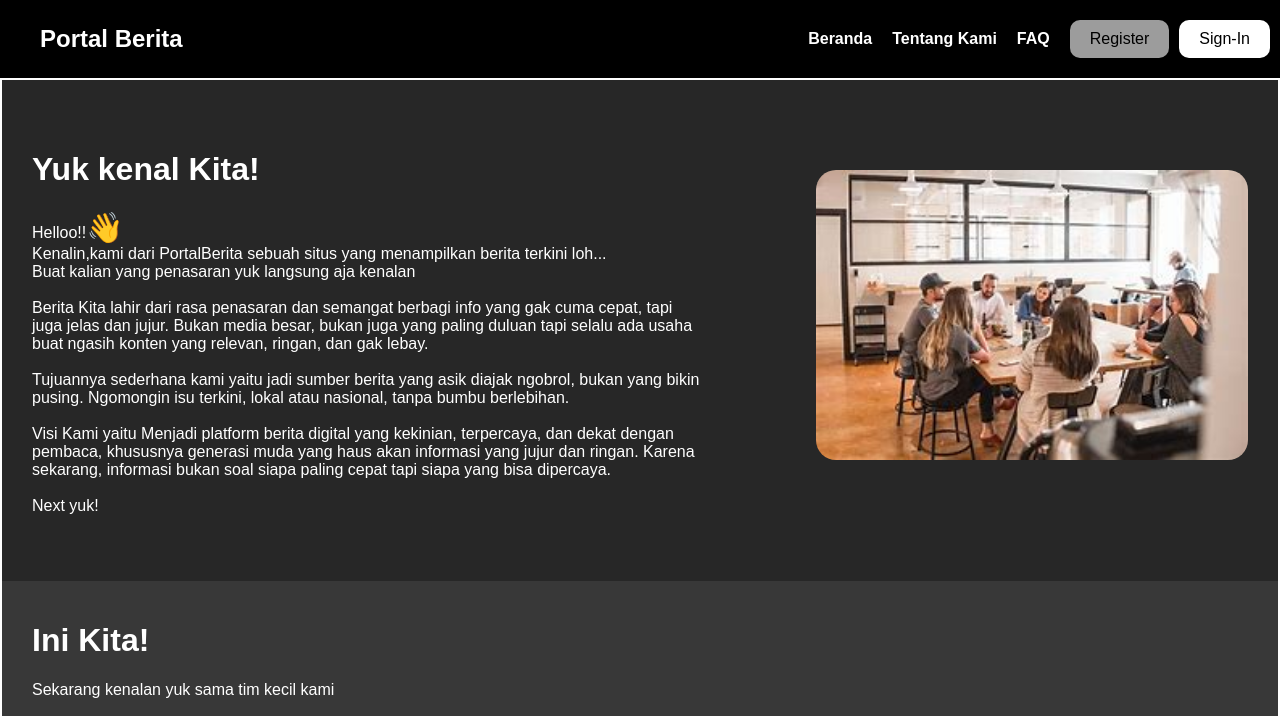
After one commit to imAbizars/portalberita_kelompok1, a PHP site: page /tentangkami.php in a window 1280 px wide. The commit adds this page. Shown: the top 716 px of the page. Run offline with PHP 8.4, Linux system fonts and the light colour scheme.

Commit message:
add_section_tentangkami

```diff
--- a/dashboard.php
+++ b/dashboard.php
@@ -2,7 +2,7 @@
 session_start();
 include 'koneksi.php';
 
-$timeout = 1800;
+$timeout = 3600;
 
 // login dan role
 if (!isset($_SESSION['user'])) {
--- a/main.css
+++ b/main.css
@@ -48,30 +48,29 @@ nav .sign-in {
   display: inline-block;
   padding: 10px 20px;
   border-radius: 10px;
-  background-color: #d35c5c;
+  background-color: #ffffff;
   text-decoration: none;
   color: black;
   transition: background-color 0.3s ease;
   margin-left: 10px;
 }
 nav .register {
+  display: inline-block;
   margin-left: 10px;
-  display: inline-block;
   padding: 10px 20px;
   border-radius: 10px;
-  background-color: rgb(0, 60, 224);
+
+  background-color: rgb(156, 156, 156);
   text-decoration: none;
   color: black;
   transition: background-color 0.3s ease;
 }
 
 nav .register:hover{
-  background-color: rgb(34, 74, 252);
+  background-color: rgb(65, 65, 65);
 }
 .marquee {
   overflow: hidden;
-  white-space: nowrap;
-  padding: 0 30px 0 30px;
   width: 100%;
   background: #eee;
   height: 30px;
@@ -85,7 +84,7 @@ nav .register:hover{
   border-radius: 50%;
   box-shadow: 0 0 10px rgba(255, 0, 0, 0.8);
   animation: pulse 1s infinite;
-  margin-right: 8px;
+  margin-right: 8 px;
 }
 
 @keyframes pulse {
@@ -112,13 +111,14 @@ nav .register:hover{
 }
 .container {
   display: flex;
-  height: 100vh;
+  height: 100rem;
 }
 
 .list-berita {
   flex: 1;
   border: 1px solid black;
   height: 100vh;
+  color: white;
 }
 .left-content {
   display: flex;
@@ -140,7 +140,7 @@ nav .register:hover{
   max-width: 900px;
   overflow: hidden;
   position: relative;
-  margin: 2rem auto;
+  margin: 1rem auto;
 }
 
 .slider {
@@ -152,7 +152,7 @@ nav .register:hover{
 
 
 .slide {
-    flex: 0 0 100%;
+  flex: 0 0 100%;
     max-width: 100%;
   position: relative;
 }
@@ -203,5 +203,170 @@ nav .register:hover{
   background-color: #ffffff;
 }
 .content{
-    padding-left: 20px;
+    padding-left: 40px;
 }
+.subjudul{
+  font-style: italic;
+}
+.kategoriberita{
+  display: flex;
+}
+.box-berita {
+  padding-left: 20px;
+}
+.kategoriberita {
+  margin-bottom: 20px;
+}
+.filter-btn {
+  margin: 5px;
+  padding: 10px 18px;
+  border: none;
+  background-color: #eee;
+  border-radius: 5px;
+  cursor: pointer;
+  font-size: 15px;
+}
+.filter-btn:hover {
+  background-color: #ddd;
+}
+
+.berita-grid {
+  display: grid;
+  grid-template-columns: repeat(auto-fit, minmax(250px, 1fr));
+  column-gap: 10px;
+  row-gap: 50px;
+}
+.berita-box {
+  display: flex;
+  flex-direction: column;
+  border: 1px solid #ddd;
+  padding: 15px;
+  border-radius: 8px;
+  background: #eeeeee;
+  height: 100%;
+}
+
+.berita-box img {
+  width: 100%;
+  height: 150px;
+  object-fit: cover;
+  margin-bottom: 10px;
+}
+
+.berita-box h3 {
+  margin: 0 0 10px 0;
+  color: black;
+}
+
+.berita-content {
+  flex: 1;
+  display: flex;
+  flex-direction: column;
+}
+
+.berita-content p {
+  flex-grow: 1;
+  margin-bottom: 10px;
+  color: black;
+}
+
+.berita-content small {
+  font-size: 12px;
+  color: #666;
+  margin-bottom: 10px;
+}
+
+.berita-box a {
+  margin-top: auto;
+  align-self: flex-start;
+  padding: 6px 12px;
+  background-color: #272727;
+  color: white;
+  text-decoration: none;
+  border-radius: 8px;
+}
+
+.berita-box a:hover {
+  background-color: #3d3d3d;
+}
+
+.main-tentang{
+  color: white;
+  margin: 0;
+  border: 2px solid white;
+}
+.content-tentang{
+  display: flex;
+  gap: 7rem;
+  margin: 30px auto;
+  padding: 20px 30px 20px 30px;
+}
+.img-tentang{
+  width: 100%;
+  margin: 40px auto;
+}
+.img-tentang img{
+  width: 100%;
+  border-radius: 20px;
+
+}
+#wave {
+  display: inline-block;
+  transition: transform 0.3s ease;
+  cursor: pointer;
+  font-size: 30px;
+}
+
+/* animasi saat hover */
+#wave:hover {
+  animation: waveAnimation 0.6s ease-in-out;
+}
+
+/* animasi saat klik */
+#wave.clicked {
+  animation: waveAnimation 0.6s ease-in-out;
+}
+
+/* keyframes */
+@keyframes waveAnimation {
+  0% { transform: rotate(0deg); }
+  20% { transform: rotate(20deg); }
+  40% { transform: rotate(-15deg); }
+  60% { transform: rotate(10deg); }
+  80% { transform: rotate(-5deg); }
+  100% { transform: rotate(0deg); }
+}
+.content-tentang2{
+    background-color: rgb(56, 56, 56);
+    padding: 20px 30px 20px 30px;
+}
+.team-grid {
+    display: grid;
+    grid-template-columns: repeat(4, 1fr); /* 4 kolom */
+    gap: 20px;
+    margin-top: 20px;
+}
+
+.team-box {
+    background-color: #f4f4f4;
+    border-radius: 10px;
+    overflow: hidden;
+    box-shadow: 0 4px 6px rgba(0,0,0,0.1);
+    text-align: center;
+    padding: 0;
+}
+
+.team-box img {
+    width: 100%;
+    height: 200px;
+    object-fit: cover;
+    display: block;
+}
+
+.team-box p {
+    margin: 0;
+    padding: 10px;
+    font-weight: bold;
+    background-color: white;
+    color: black;
+}
--- a/navbar.php
+++ b/navbar.php
@@ -3,7 +3,7 @@
     <h2>Portal Berita</h2>
     <ul>
       <li><a href="main.php">Beranda</a></li>
-      <li><a href="kami.php">Tentang Kami</a></li>
+      <li><a href="tentangkami.php">Tentang Kami</a></li>
       <li><a href="faq.php">FAQ</a></li>
     </ul>
 
--- a/slider.php
+++ b/slider.php
@@ -1,12 +1,14 @@
 <?php
 include "koneksi.php";
 
+
 $query = "SELECT b.id, b.judul, b.konten, k.nama_kategori, b.image, b.created_at
           FROM berita b
-          JOIN kategori k ON b.category_id = k.id
+          JOIN berita_kategori bk ON b.id = bk.berita_id
+          JOIN kategori k ON bk.kategori_id = k.id
           WHERE k.nama_kategori = 'hot'
           ORDER BY b.created_at DESC";
-$result = $conn->query($query)
+$result = $conn->query($query);
 ?>
 <div class="slider-container">
   <div class="slider">
--- /dev/null
+++ b/tentangkami.php
@@ -0,0 +1,86 @@
+<html lang="en">
+<head>
+    <meta charset="UTF-8">
+    <meta name="viewport" content="width=device-width, initial-scale=1.0">
+    <title>Tentang Kami</title>
+    <link rel="stylesheet" href="main.css">
+    <script>
+        const slider = document.querySelector('.team-container');
+        let isDown = false;
+        let startX;
+        let scrollLeft;
+
+        slider.addEventListener('mousedown', (e) => {
+            isDown = true;
+            slider.classList.add('active');
+            startX = e.pageX - slider.offsetLeft;
+            scrollLeft = slider.scrollLeft;
+        });
+
+        slider.addEventListener('mouseleave', () => {
+            isDown = false;
+            slider.classList.remove('active');
+        });
+
+        slider.addEventListener('mouseup', () => {
+            isDown = false;
+            slider.classList.remove('active');
+        });
+
+        slider.addEventListener('mousemove', (e) => {
+            if (!isDown) return;
+            e.preventDefault();
+            const x = e.pageX - slider.offsetLeft;
+            const walk = (x - startX) * 1.5; // kecepatan scroll
+            slider.scrollLeft = scrollLeft - walk;
+        });
+    </script>
+</head>
+
+<body>
+    <?php include "navbar.php";?>
+    <main class="main-tentang">
+        <div class="content-tentang">
+            <div>
+                <h1>Yuk kenal Kita!</h1>
+                <p>
+                    Helloo!!<span id="wave">👋</span>
+                    <br>
+                    Kenalin,kami dari PortalBerita sebuah situs yang menampilkan berita terkini loh...<br>
+                    Buat kalian yang penasaran yuk langsung aja kenalan<br>
+                    <br>
+                    Berita Kita lahir dari rasa penasaran dan semangat berbagi info yang gak cuma cepat, tapi juga jelas dan jujur. Bukan media besar, bukan juga yang paling duluan tapi selalu ada usaha buat ngasih konten yang relevan, ringan, dan gak lebay.
+                    <br>
+                    <br>
+                    Tujuannya sederhana kami yaitu jadi sumber berita yang asik diajak ngobrol, bukan yang bikin pusing.
+                    Ngomongin isu terkini, lokal atau nasional, tanpa bumbu berlebihan.
+                    <br>
+                    <br>
+                    Visi Kami yaitu Menjadi platform berita digital yang kekinian, terpercaya, dan dekat dengan pembaca, khususnya generasi muda yang haus akan informasi yang jujur dan ringan.
+                    Karena sekarang, informasi bukan soal siapa paling cepat tapi siapa yang bisa dipercaya.
+                    <br>
+                    <br>
+                    Next yuk!
+                </p>
+            </div>
+            <div class="img-tentang">
+                <img src=".../../assets/images/teamwork.jpg" alt="">
+            </div>
+        </div>
+        <div class="content-tentang2">
+            <h1>Ini Kita!</h1>
+            <p>Sekarang kenalan yuk sama tim kecil kami</p>
+            <div class="team-container">
+                <div class="team-grid">
+    <div class="team-box"><img src="assets/images/tim1.jpg" alt="Tim 1"><p>Anggota 1</p></div>
+    <div class="team-box"><img src="assets/images/tim2.jpg" alt="Tim 2"><p>Anggota 2</p></div>
+    <div class="team-box"><img src="assets/images/tim3.jpg" alt="Tim 3"><p>Anggota 3</p></div>
+    <div class="team-box"><img src="assets/images/tim4.jpg" alt="Tim 4"><p>Anggota 4</p></div>
+    <div class="team-box"><img src="assets/images/tim5.jpg" alt="Tim 5"><p>Anggota 5</p></div>
+    <div class="team-box"><img src="assets/images/tim6.jpg" alt="Tim 6"><p>Anggota 6</p></div>
+    <div class="team-box"><img src="assets/images/tim7.jpg" alt="Tim 7"><p>Anggota 7</p></div>
+</div>
+        </div>
+    </main>
+</body>
+</html>
```
Also changed, not shown: box.php (added, +36 -0 lines), controller.php (+20 -12 lines), daftarberita.php (+8 -5 lines), fetchberita.php (added, +10 -0 lines), main.php (+33 -5 lines), tambahberita.php (+11 -9 lines), assets/images/teamwork.jpg (added), images/antony.jpg (added), images/bola.jpg (added), images/coretax.jpeg (added), images/ppsaya.jpg (deleted), images/reze.jpeg (added).
